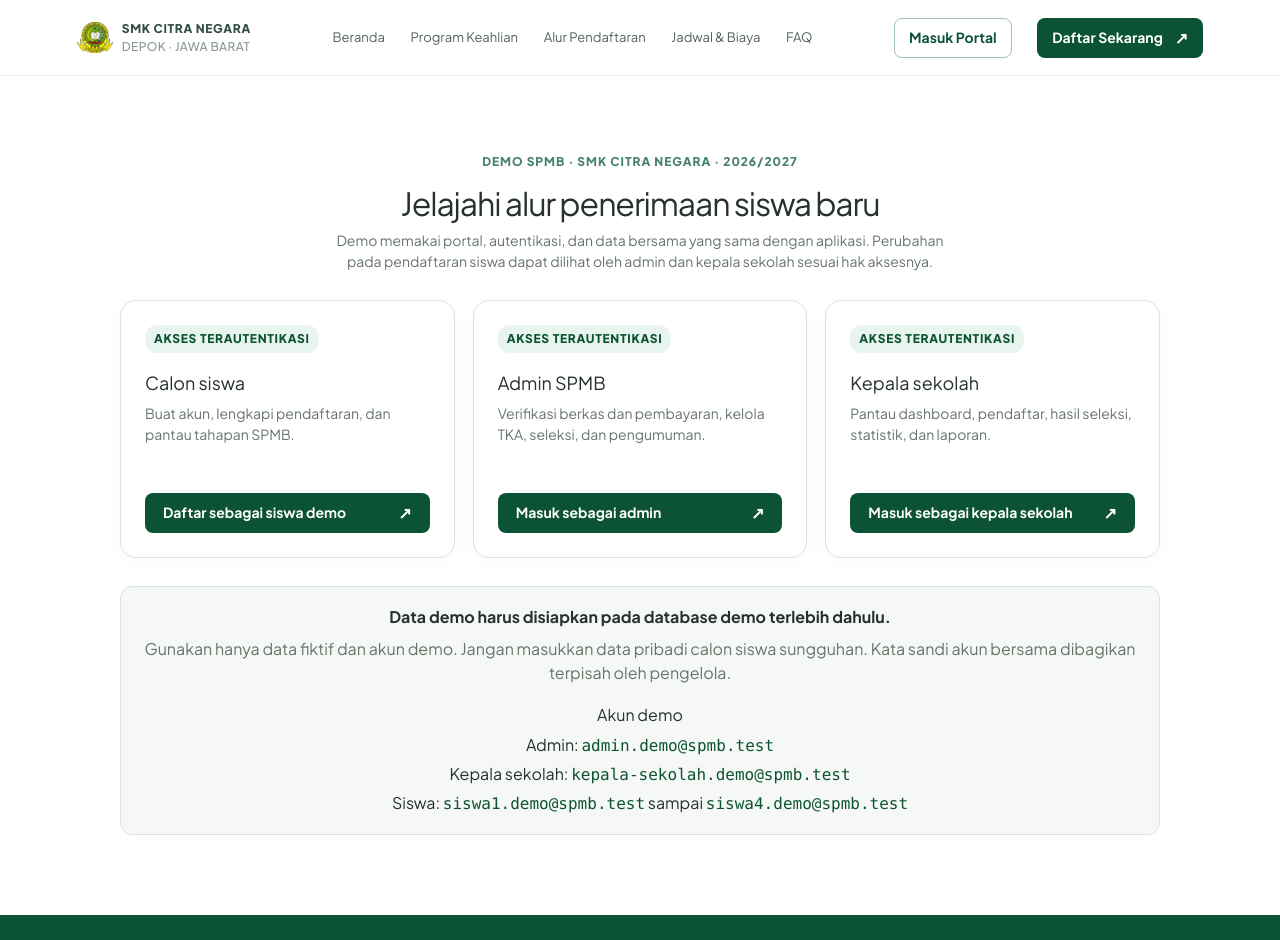
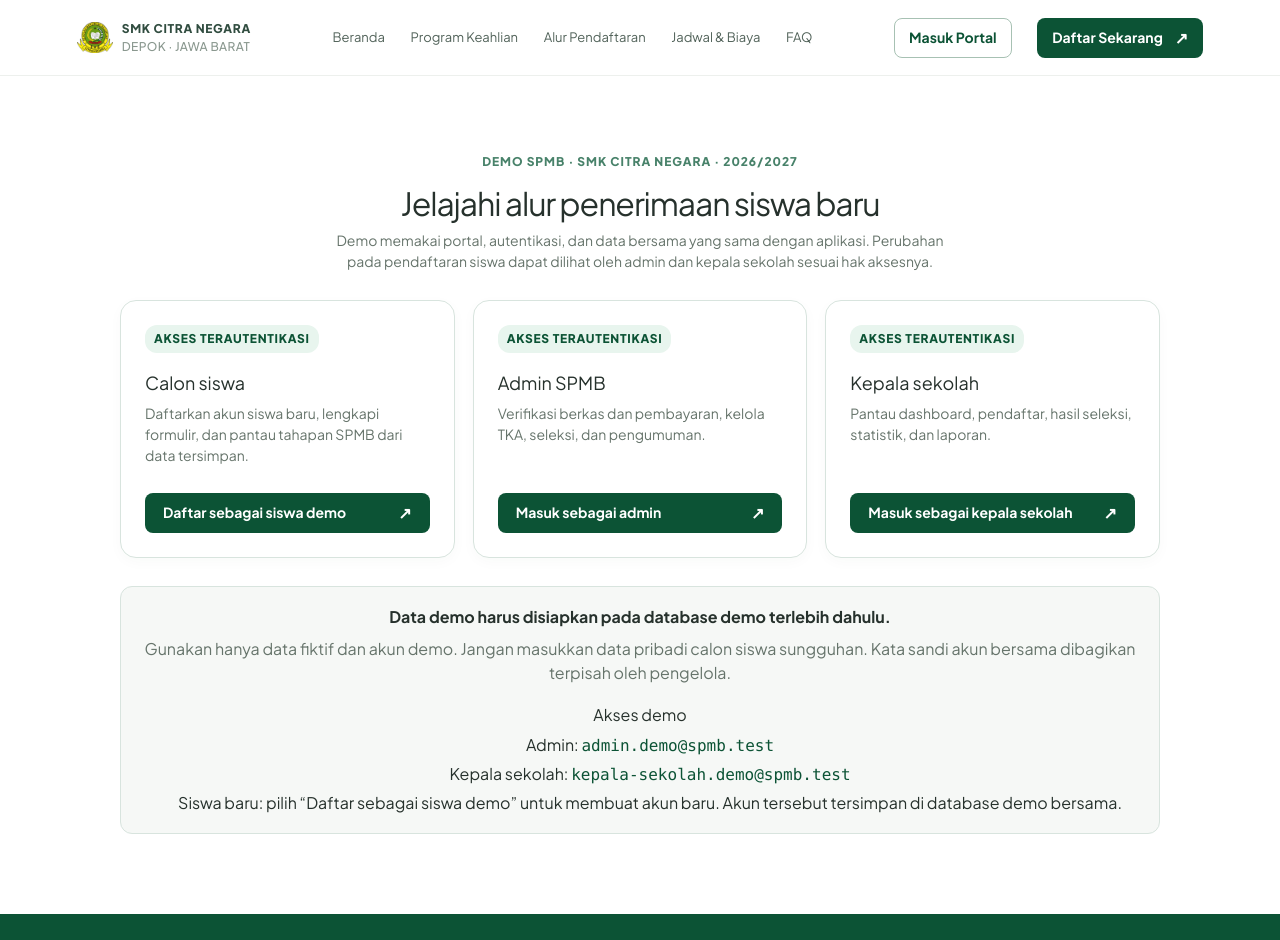
Before and after one commit to shellyaarsy-code/spmb-smk-citra-negara, a Next.js app: page /demo in a window 1280 px wide. Shown: the top 940 px of the page. Built offline with nearby package versions, Linux system fonts and the light colour scheme.

Commit message:
fix(demo): guide new students to shared registration flow

```diff
--- a/app/demo/page.tsx
+++ b/app/demo/page.tsx
@@ -5,7 +5,7 @@ import "./demo.css";
 const demoRoles = [
   {
     title: "Calon siswa",
-    description: "Buat akun, lengkapi pendaftaran, dan pantau tahapan SPMB.",
+    description: "Daftarkan akun siswa baru, lengkapi formulir, dan pantau tahapan SPMB dari data tersimpan.",
     href: "/portal/login/siswa?mode=register",
     action: "Daftar sebagai siswa demo",
   },
@@ -49,11 +49,11 @@ export default function DemoPage() {
         <aside className="demo-access-note" role="note">
           <strong>Data demo harus disiapkan pada database demo terlebih dahulu.</strong>
           <p>Gunakan hanya data fiktif dan akun demo. Jangan masukkan data pribadi calon siswa sungguhan. Kata sandi akun bersama dibagikan terpisah oleh pengelola.</p>
-          <h2>Akun demo</h2>
+          <h2>Akses demo</h2>
           <ul>
             <li>Admin: <code>admin.demo@spmb.test</code></li>
             <li>Kepala sekolah: <code>kepala-sekolah.demo@spmb.test</code></li>
-            <li>Siswa: <code>siswa1.demo@spmb.test</code> sampai <code>siswa4.demo@spmb.test</code></li>
+            <li>Siswa baru: pilih “Daftar sebagai siswa demo” untuk membuat akun baru. Akun tersebut tersimpan di database demo bersama.</li>
           </ul>
         </aside>
       </section>
```
